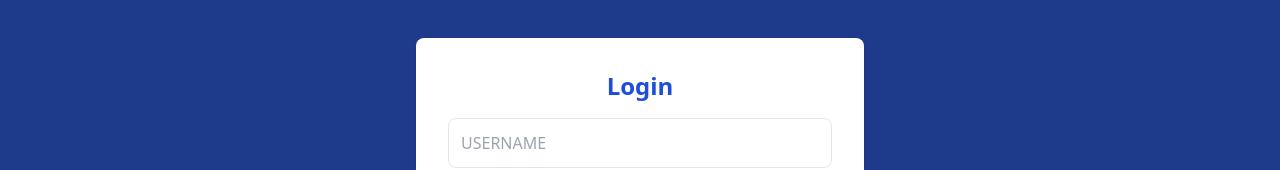
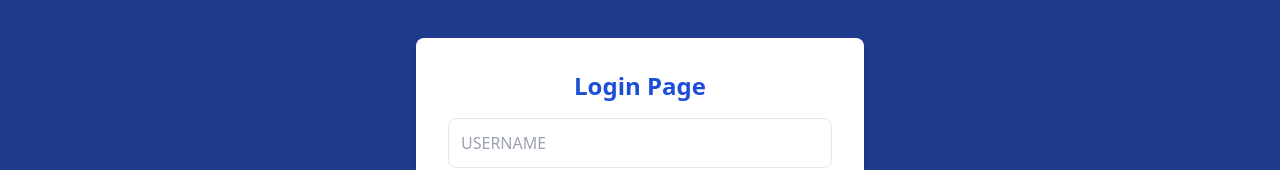
Before and after one commit to Rahil-Mohammad/EComApp, a React (Vite) app: page /login in a window 1280 px wide. Shown: the part 268-438 px from the top of the page. Built offline with nearby package versions, Linux system fonts and the light colour scheme.

Commit message:
added package file and fixed errors

```diff
--- a/package.json
+++ b/package.json
@@ -11,6 +11,7 @@
     "@types/react-dom": "^17.0.8",
     "@vitejs/plugin-react": "^2.0.0",
     "autoprefixer": "^10.4.2",
+    "formik": "^2.4.6",
     "postcss": "^8.4.5",
     "prop-types": "^15.8.1",
     "react": "^17.0.2",
@@ -18,6 +19,7 @@
     "react-icons": "^5.2.1",
     "react-router-dom": "^6.24.1",
     "tailwindcss": "^3.0.18",
-    "vite": "^3.0.4"
+    "vite": "^3.0.4",
+    "yup": "^1.4.0"
   }
 }
--- a/src/Login.jsx
+++ b/src/Login.jsx
@@ -21,7 +21,7 @@
     <div className="flex items-center justify-center min-h-screen bg-blue-900">
       <div className="w-full max-w-md p-8 space-y-4 bg-white rounded-lg shadow-md">
         <div className="flex justify-center">
-          <div className="text-2xl font-semibold text-blue-700">Login</div>
+          <div className="text-2xl font-semibold text-blue-700">Login Page</div>
         </div>
         <Formik initialValues={initialValues} validationSchema={validationSchema} onSubmit={onSubmit}>
           <Form className="space-y-6">
@@ -62,5 +62,3 @@
 };
 
 export default Login;
-
-//this is login page
```
Also changed, not shown: 1 other file (tests, documents, lock files or other folders).
